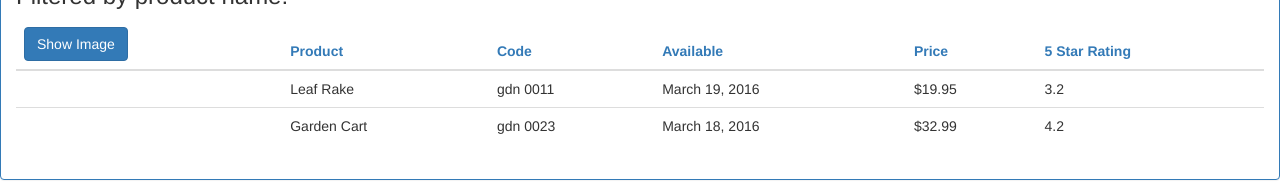
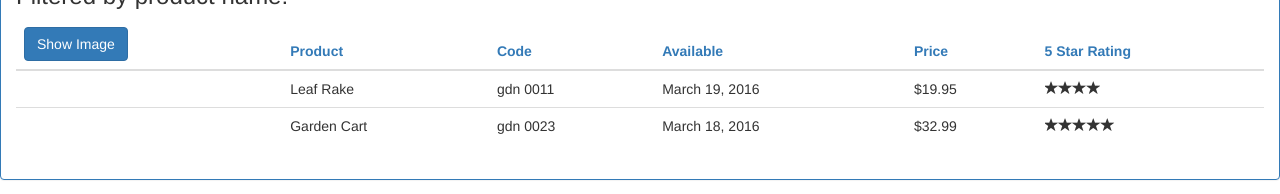
Before and after one commit to RedzepovicSanin/AngularBasicApp, an Angular app: page / in a window 1280 px wide. Shown: the part 204-398 px from the top of the page. Built offline with nearby package versions, Linux system fonts and the light colour scheme.

Commit message:
added nested  component

```diff
--- a/src/app/app.module.ts
+++ b/src/app/app.module.ts
@@ -5,9 +5,10 @@
 import { AppComponent } from './app.component';
 import { ProductListComponent } from './products/product-list.component';
 import { ConvertToSpacesPipe } from './shared/convert-to-spaces.pipe';
+import { StarComponent } from './shared/star.component';
 
 @NgModule({
-  declarations: [ AppComponent, ProductListComponent, ConvertToSpacesPipe ],
+  declarations: [ AppComponent, ProductListComponent, ConvertToSpacesPipe, StarComponent ],
   imports: [ BrowserModule, FormsModule ],
   providers: [],
   bootstrap: [AppComponent]
--- a/src/app/products/product-list.component.html
+++ b/src/app/products/product-list.component.html
@@ -44,7 +44,11 @@
                         <td>{{product.productCode | lowercase | convertToSpaces: '-'}}</td>
                         <td>{{product.releaseDate}}</td>
                         <td>{{product.price | currency:'USD':true:'1.2-2'}}</td>
-                        <td>{{product.starRating}}</td>
+                        <td>
+                            <pm-star [rating]='product.starRating'
+                                     (ratingClicked)='onRatingClicked($event)'>
+                            </pm-star>
+                        </td>
                     </tr>
                 </tbody>
             </table>
--- a/src/app/products/product-list.component.ts
+++ b/src/app/products/product-list.component.ts
@@ -61,6 +61,10 @@
         this.showImage = !this.showImage;
     }
 
+    onRatingClicked(message: string): void {
+        this.pageTitle = 'Product List: ' + message;
+    }
+
     ngOnInit(): void {
         console.log('ngInit activated');
     }
--- a/src/app/shared/star.component.html
+++ b/src/app/shared/star.component.html
@@ -1,6 +1,7 @@
 <div class="crop"
     [style.width.px]="starWidth"
-    [title]="rating">
+    [title]="rating"
+    (click)='onClick()'>
     <div style="width: 86px">
         <span class="glyphicon glyphicon-star"></span>
         <span class="glyphicon glyphicon-star"></span>
--- /dev/null
+++ b/src/app/shared/star.component.ts
@@ -0,0 +1,21 @@
+import { Component, OnChanges, Input, EventEmitter, Output } from '@angular/core';
+
+@Component({
+    selector: 'pm-star',
+    templateUrl: './star.component.html',
+    styleUrls: [ './star.component.css']
+})
+
+export class StarComponent implements OnChanges {
+    @Input() rating: number;
+    starWidth: number;
+    @Output() ratingClicked: EventEmitter<string> = new EventEmitter<string>();
+
+    onClick(): void {
+        this.ratingClicked.emit(`The rating ${this.rating} was clicked!`);
+    }
+
+    ngOnChanges(): void {
+        this.starWidth = this.rating * 86 / 5;
+    }
+}
```
